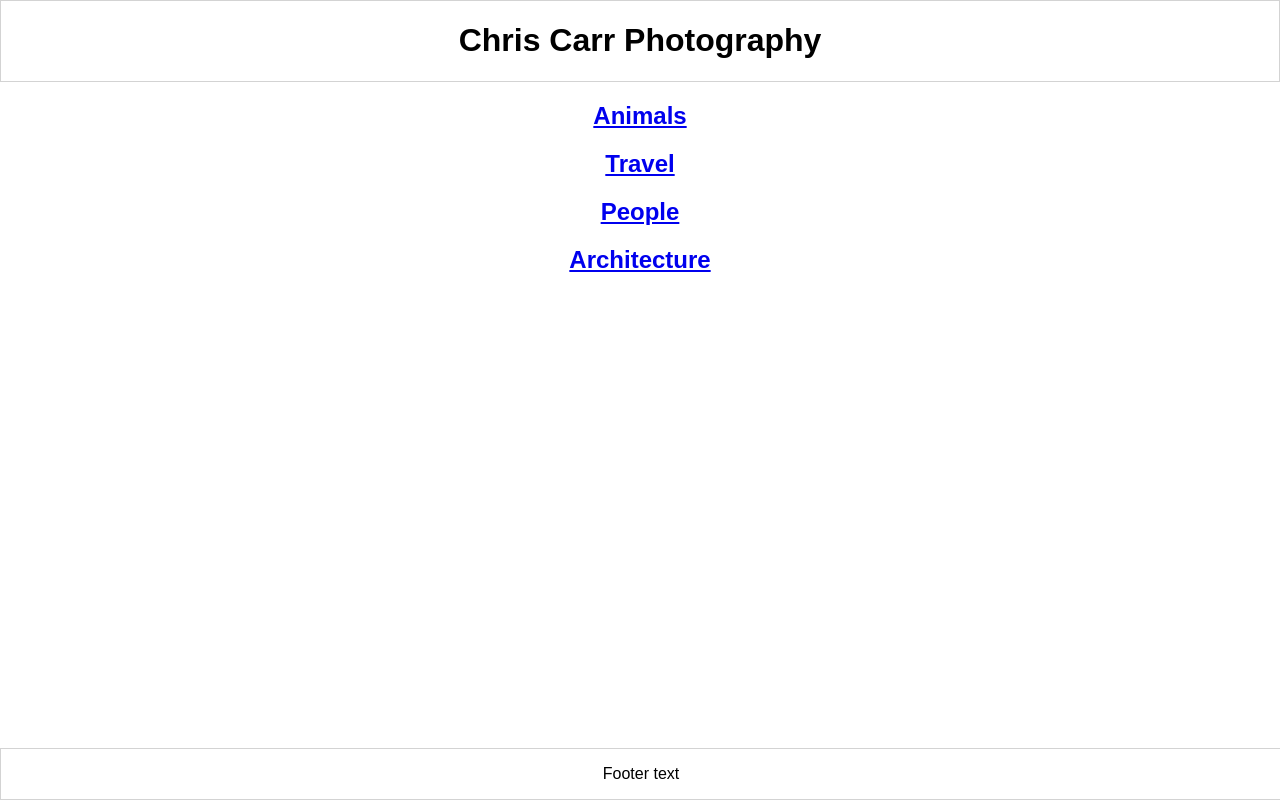
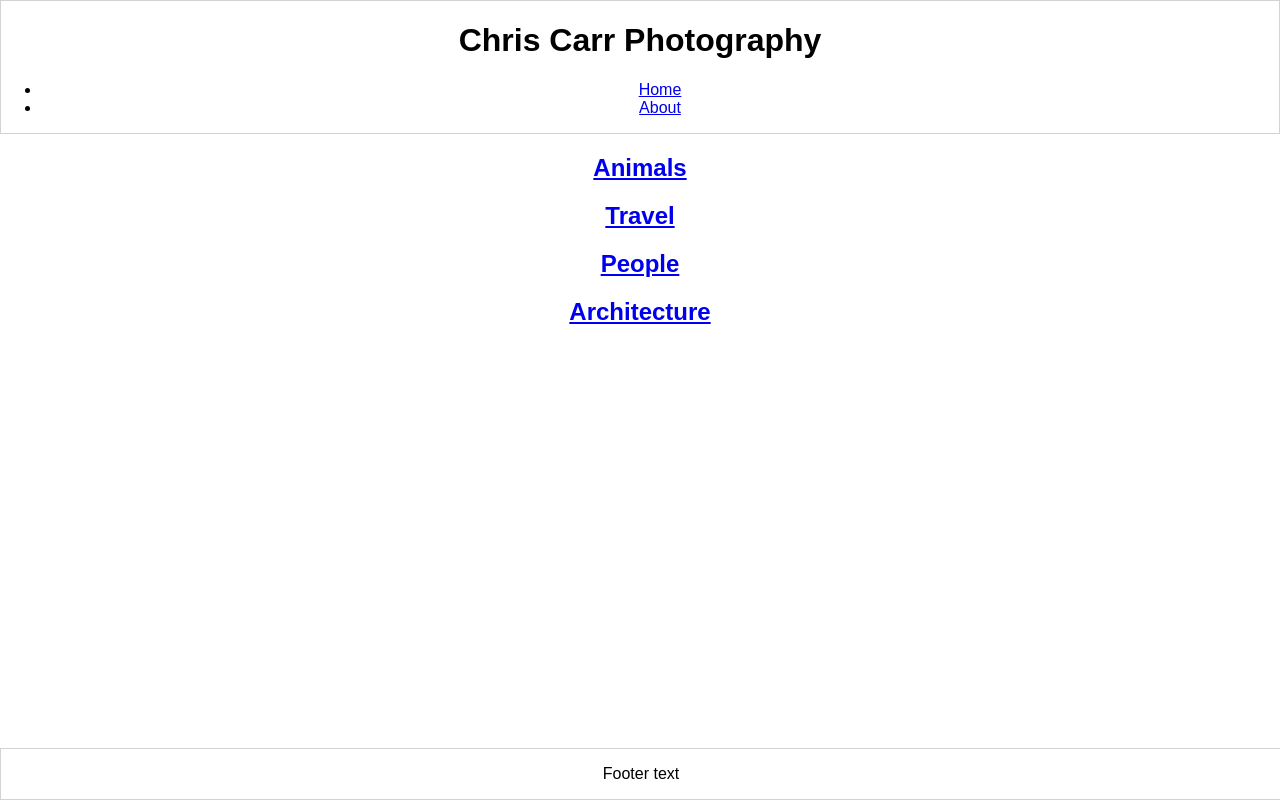
Before and after one commit to christocarr/photo-gallery, a React (Create React App) app: page /#/ in a window 1280 px wide. Built offline with nearby package versions, Linux system fonts and the light colour scheme.

Commit message:
Add navigation component and About

```diff
--- /dev/null
+++ b/src/Components/About.js
@@ -0,0 +1,12 @@
+import React from 'react';
+import { Route } from 'react-router-dom';
+
+const About = () => (
+  <Route path="/about" render={() => (
+    <div>
+      <h2>About</h2>
+    </div>
+  )} />
+);
+
+export default About;
--- a/src/Components/Header.js
+++ b/src/Components/Header.js
@@ -1,8 +1,10 @@
 import React from 'react';
+import Navigation from './Navigation';
 
 const Header = () => (
   <div className="header">
     <h1>Chris Carr Photography</h1>
+    <Navigation />
   </div>
 );
 
--- a/src/Components/Main.js
+++ b/src/Components/Main.js
@@ -5,14 +5,16 @@ import Animals from './Animals';
 import Travel from './Travel';
 import People from './People';
 import Architecture from './Architecture';
+import About from './About';
 
 const Main = () => (
 	<Switch>
 		<Route exact path="/" component={Home}></Route>
-		<Route exact path="/animals" component={Animals}></Route>
-		<Route exact path="/people" component={People}></Route>
-		<Route exact path="/travel" component={Travel}></Route>
-		<Route exact path="/architecture" component={Architecture}></Route>
+		<Route path="/animals" component={Animals}></Route>
+		<Route path="/people" component={People}></Route>
+		<Route path="/travel" component={Travel}></Route>
+		<Route path="/architecture" component={Architecture}></Route>
+		<Route path="/about" component={About}></Route>
 	</Switch>
 )
 
--- /dev/null
+++ b/src/Components/Navigation.js
@@ -0,0 +1,16 @@
+import React from 'react';
+import { Link } from 'react-router-dom';
+
+const Navigation = () => (
+  <ul>
+    <li>
+      <Link to="/">Home</Link>
+    </li>
+    <li>
+      <Link to="/about">About</Link>
+    </li>
+  </ul>
+
+);
+
+export default Navigation;
```
Also changed, not shown: src/Components/Home.js (indentation only).
